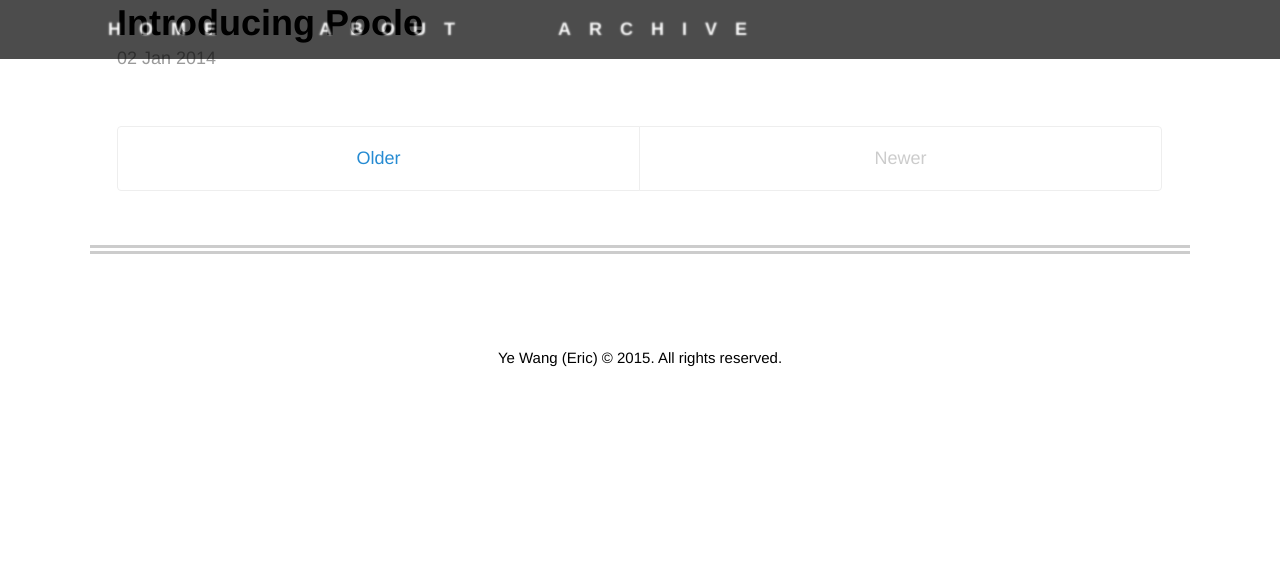
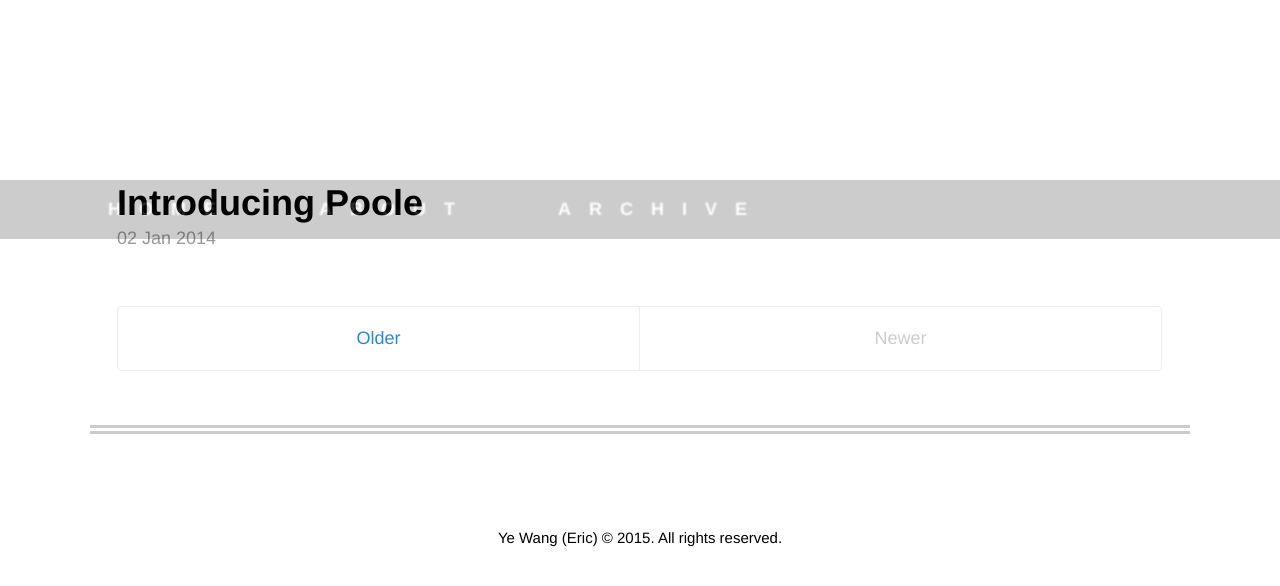
Before and after one commit to ericyewang/ericyewang.github.io, a Jekyll site: the page built from index.html, in a window 1280 px wide. Shown: the top 586 px of the page. Built offline with Jekyll 4.4.1, drawn with Linux system fonts in a browser that asks for light colours; the list of posts is cut into pages by our own code.

Commit message:
Update _layout.scss

```diff
--- a/_sass/_layout.scss
+++ b/_sass/_layout.scss
@@ -1,14 +1,12 @@
 // Layout
 //
 // Styles for managing the structural hierarchy of the site.
-.jumbotron {
-  background-color: #fff;
-}
 
 .container {
   padding-left:  1.5rem;
   padding-right: 1.5rem;
   margin-left:  5rem;
+  margin-top:  10rem;
   margin-right: 5rem;
   border-top-style: none;
   border-right-style: none;
```
